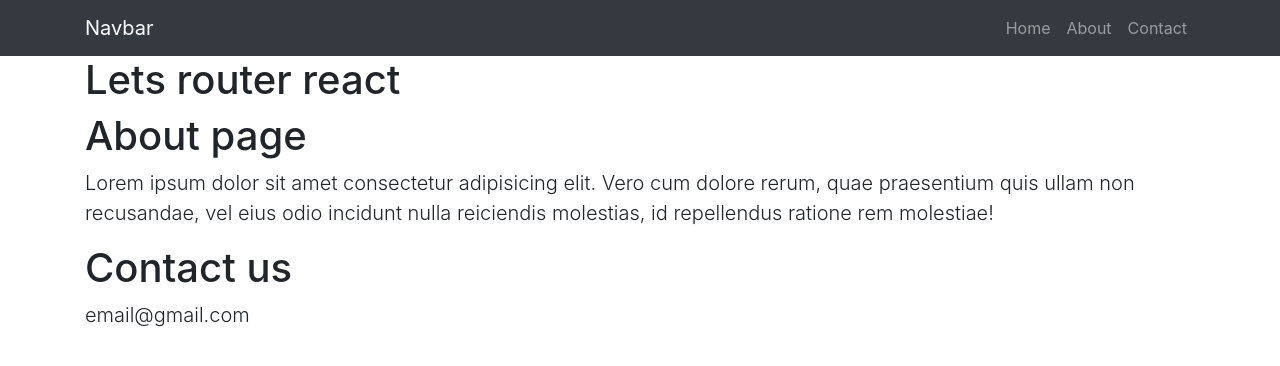
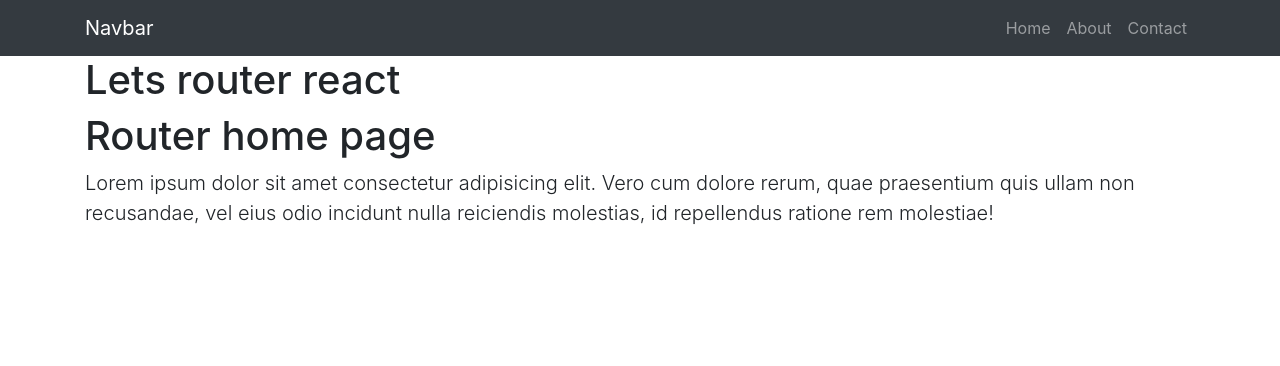
Before and after one commit to MariusCodeAcademy/react-router-type1, a React (Create React App) app: page / in a window 1280 px wide. Shown: the top 366 px of the page. Built offline with nearby package versions, Linux system fonts and the light colour scheme.

Commit message:
routes work

```diff
--- a/src/App.js
+++ b/src/App.js
@@ -2,7 +2,8 @@ import './styles/App.css';
 import Navbar from './components/Navbar';
 import AboutPage from './components/pages/About';
 import ContactPage from './components/pages/Contact';
-
+import { Switch, Route } from 'react-router-dom';
+import HomePage from './components/pages/HomePage';
 // create simple about component
 // create simple contact us component
 
@@ -12,8 +13,19 @@ function App() {
       <Navbar />
       <div className='container'>
         <h1>Lets router react</h1>
-        <AboutPage />
-        <ContactPage />
+        {/* A <Switch> looks through its children <Route>s and
+            renders the first one that matches the current URL. */}
+        <Switch>
+          <Route path='/about'>
+            <AboutPage />
+          </Route>
+          <Route path='/contact'>
+            <ContactPage />
+          </Route>
+          <Route path='/'>
+            <HomePage />
+          </Route>
+        </Switch>
       </div>
     </div>
   );
--- /dev/null
+++ b/src/components/pages/HomePage.js
@@ -0,0 +1,15 @@
+function HomePage() {
+  return (
+    <main>
+      <h1>Router home page</h1>
+      <p className='lead'>
+        Lorem ipsum dolor sit amet consectetur adipisicing elit. Vero cum dolore
+        rerum, quae praesentium quis ullam non recusandae, vel eius odio
+        incidunt nulla reiciendis molestias, id repellendus ratione rem
+        molestiae!
+      </p>
+    </main>
+  );
+}
+
+export default HomePage;
```
